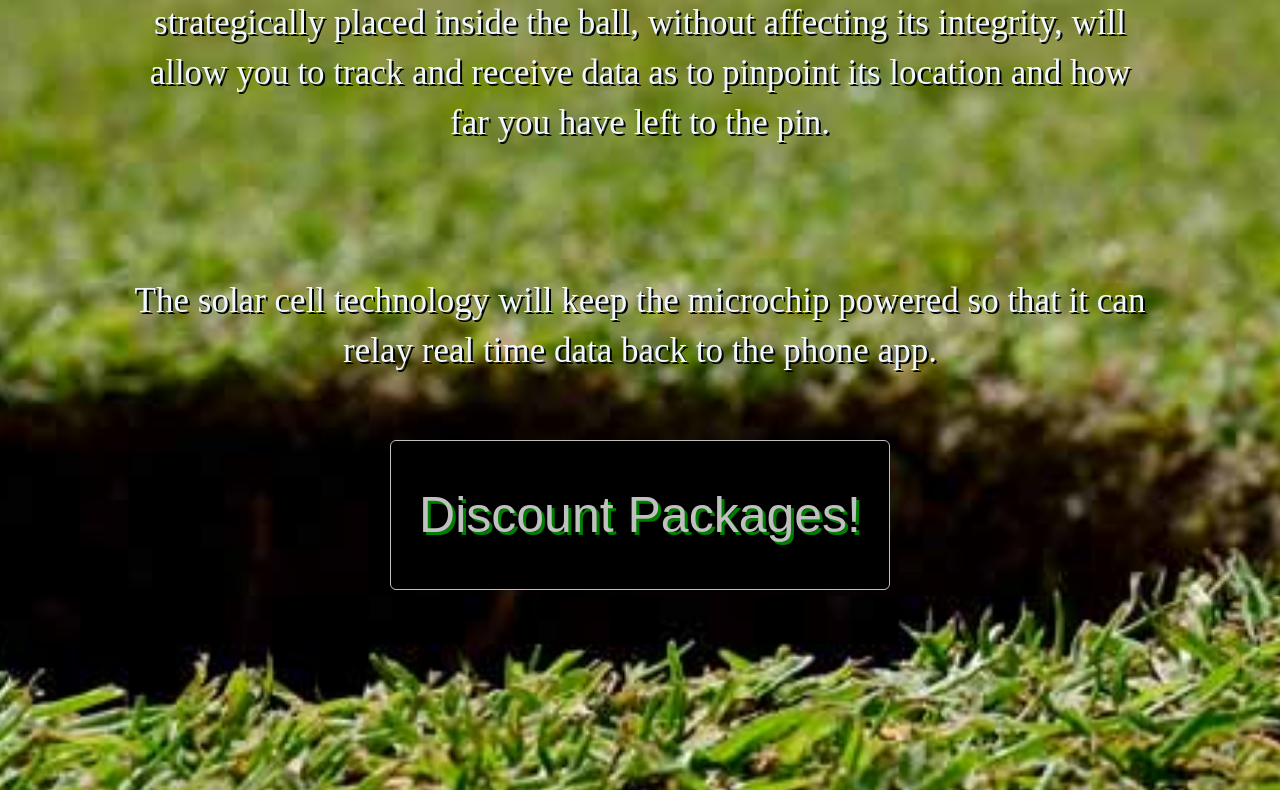
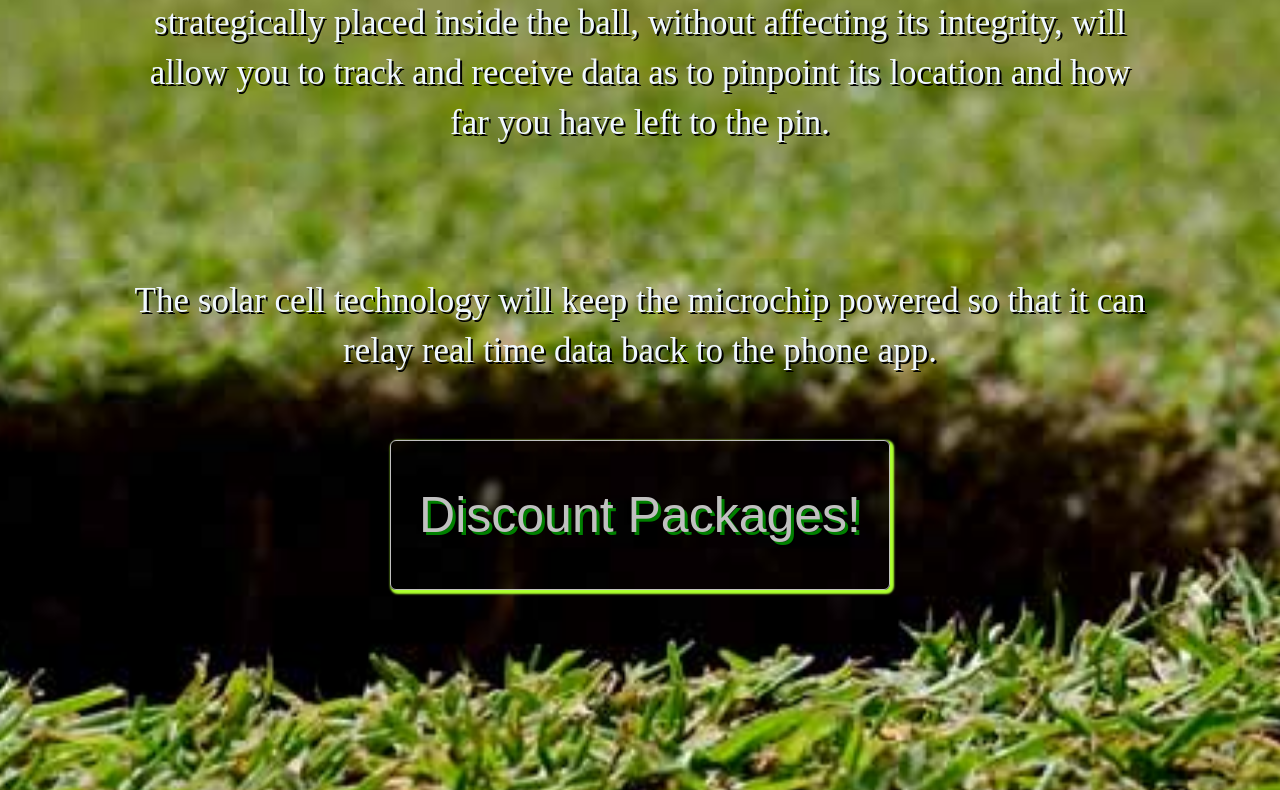
Before and after one commit to jnutt367/GolfHunterLLC, a plain HTML site: page index.html in a window 1280 px wide. Shown: the part 1982-2772 px from the top of the page. Drawn offline with Linux system fonts and the light colour scheme; a web font is replaced by a local one.

Commit message:
Add files via upload
button styling smooth type bro.

```diff
--- a/css/style.css
+++ b/css/style.css
@@ -52,13 +52,15 @@ nav a {
 .button {
     font-size: 50px;
     text-shadow: 3px 3px green;
-    background-color: black;
+    background-color: transparent;
     color: silver;
     border: 1px solid silver;
     border-radius: 6px;
     height: 150px;
     width: 500px;
     cursor: pointer;
+    box-shadow: 2px 2px 2px 2px greenyellow;
+    margin-bottom: 25px;
 }
 
 .banner-area {
```
